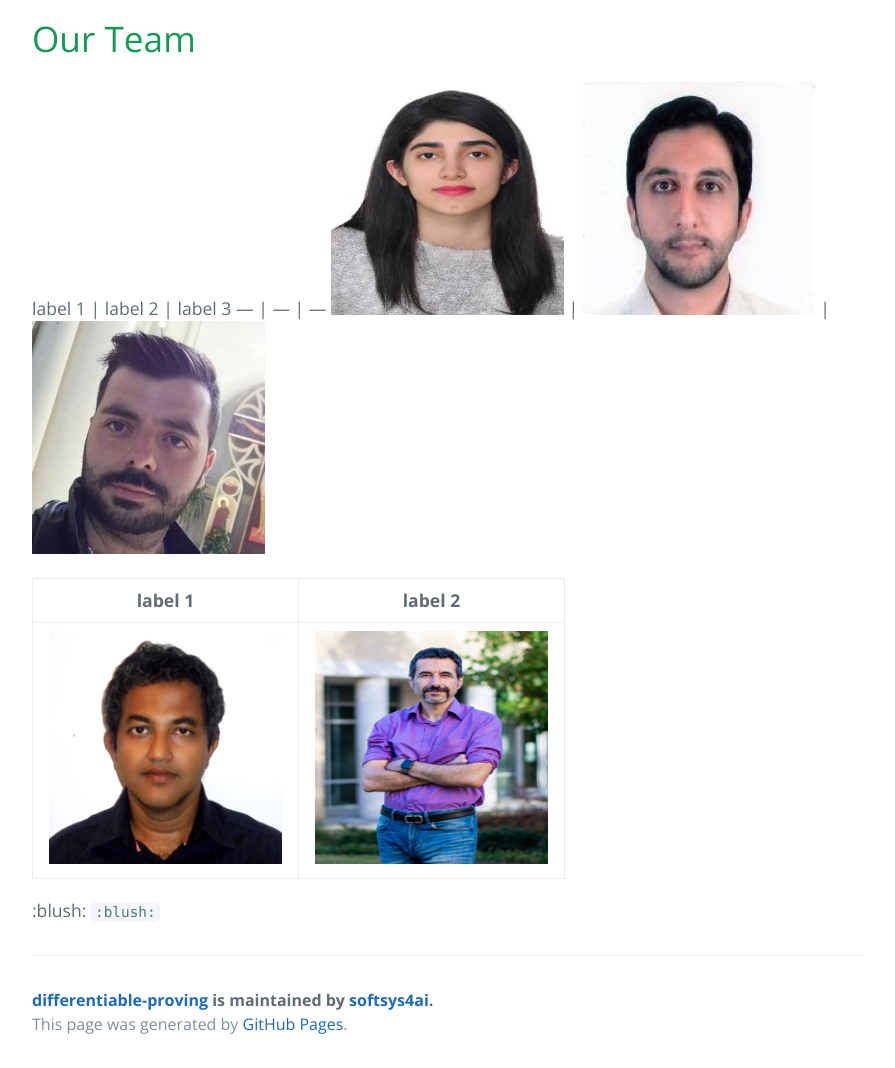
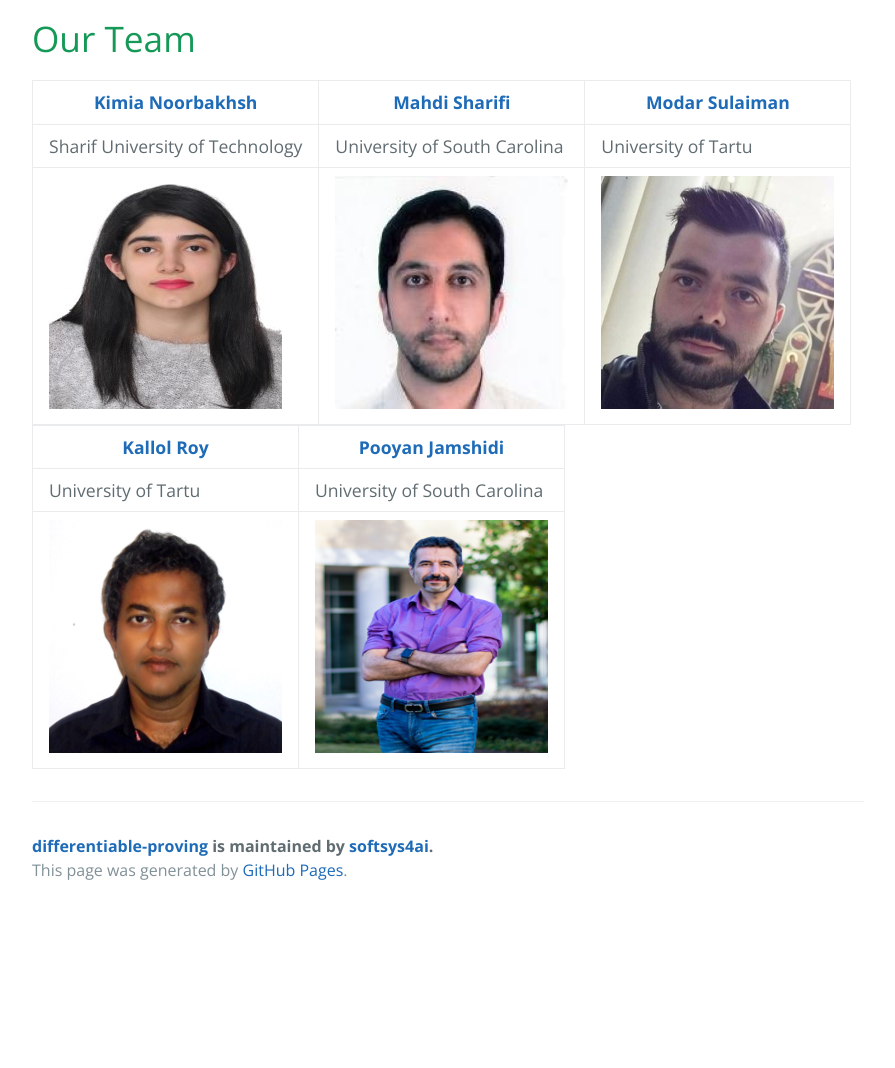
Before and after one commit to softsys4ai/differentiable-proving, a Jekyll site: the page built from index.md, in a window 1280 px wide and 1400 px high, scrolled down 6571 px. Shown: the part 332-1400 px from the top of the window, without its empty margins (192-1087 px from the left). Built offline with Jekyll 4.4.1, drawn with Linux system fonts in a browser that asks for light colours; after the commit the page ends 7817 px from its top, so only the background shows below that.

Commit message:
team added

```diff
--- a/index.md
+++ b/index.md
@@ -104,13 +104,13 @@ they represent, such as trigonometric equations, polynomial equations, and logar
 [![github](https://cloud.githubusercontent.com/assets/17016297/18839843/0e06a67a-83d2-11e6-993a-b35a182500e0.png)][1][![facebook](https://cloud.githubusercontent.com/assets/17016297/18839836/0a06deb4-83d2-11e6-8078-1d0974af0f63.png)][2][![linkedin](https://cloud.githubusercontent.com/assets/17016297/18839848/0fc7e74e-83d2-11e6-8c6a-277fc9d6e067.png)][3]
 ---
 # Our Team
-label 1 | label 2 | label 3
+
+[Kimia Noorbakhsh](mailto:kimianoorbakhsh@gmail.com)  | [Mahdi Sharifi](mailto:msharifi@email.sc.edu)  | [Modar Sulaiman](mailto:modar.sulaiman@ut.ee)
 --- | --- | ---
+Sharif University of Technology | University of South Carolina | University of Tartu
 ![](assets/kimia.jpg) | ![](assets/mahdi.png) | ![](assets/modar.png)
 
-label 1 | label 2
+[Kallol Roy](mailto:kallol.roy@ut.ee)  | [Pooyan Jamshidi](mailto:pjamshid@cse.sc.edu)
 --- | ---
+University of Tartu | University of South Carolina
 ![](assets/kallol.png) | ![](assets/pooyan.png)
-
-
-:blush: `:blush:`
```
Also changed, not shown: _config.yml (line endings or trailing spaces).
